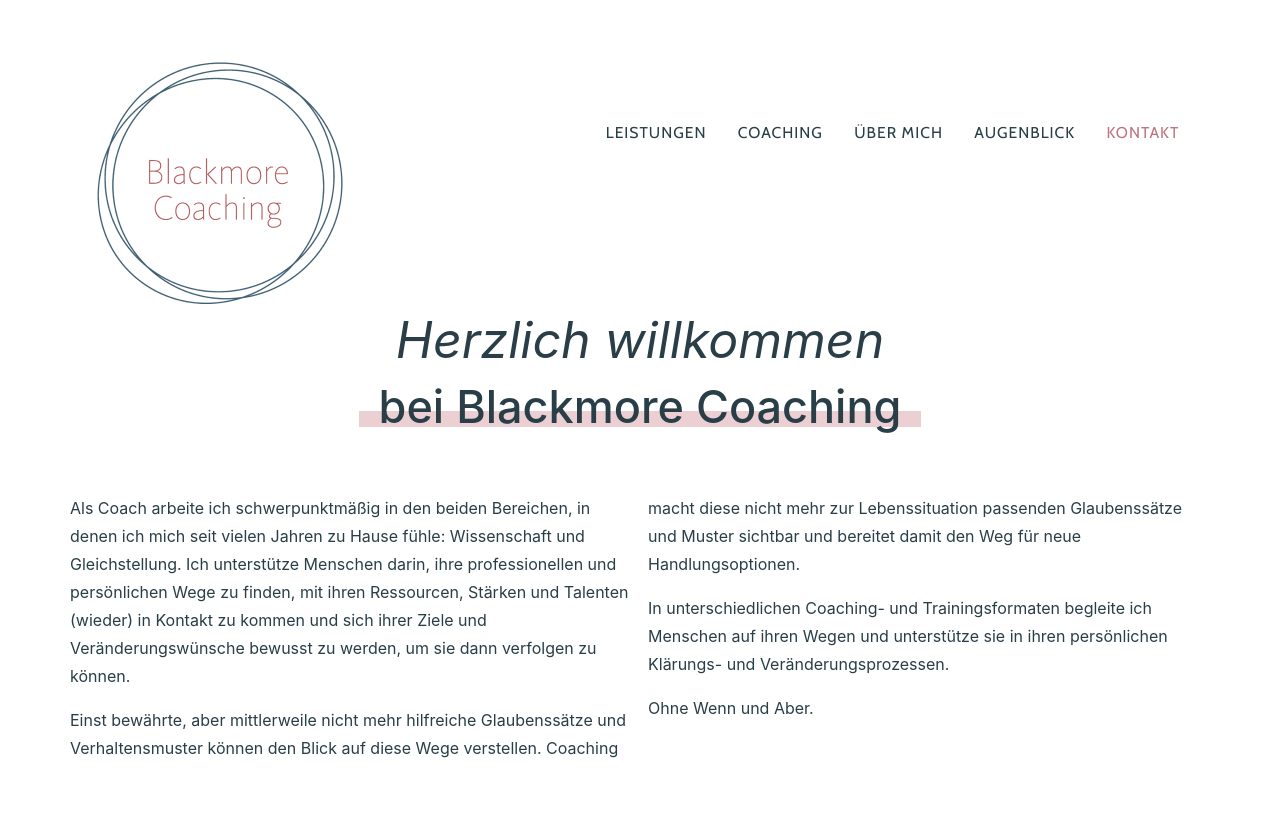
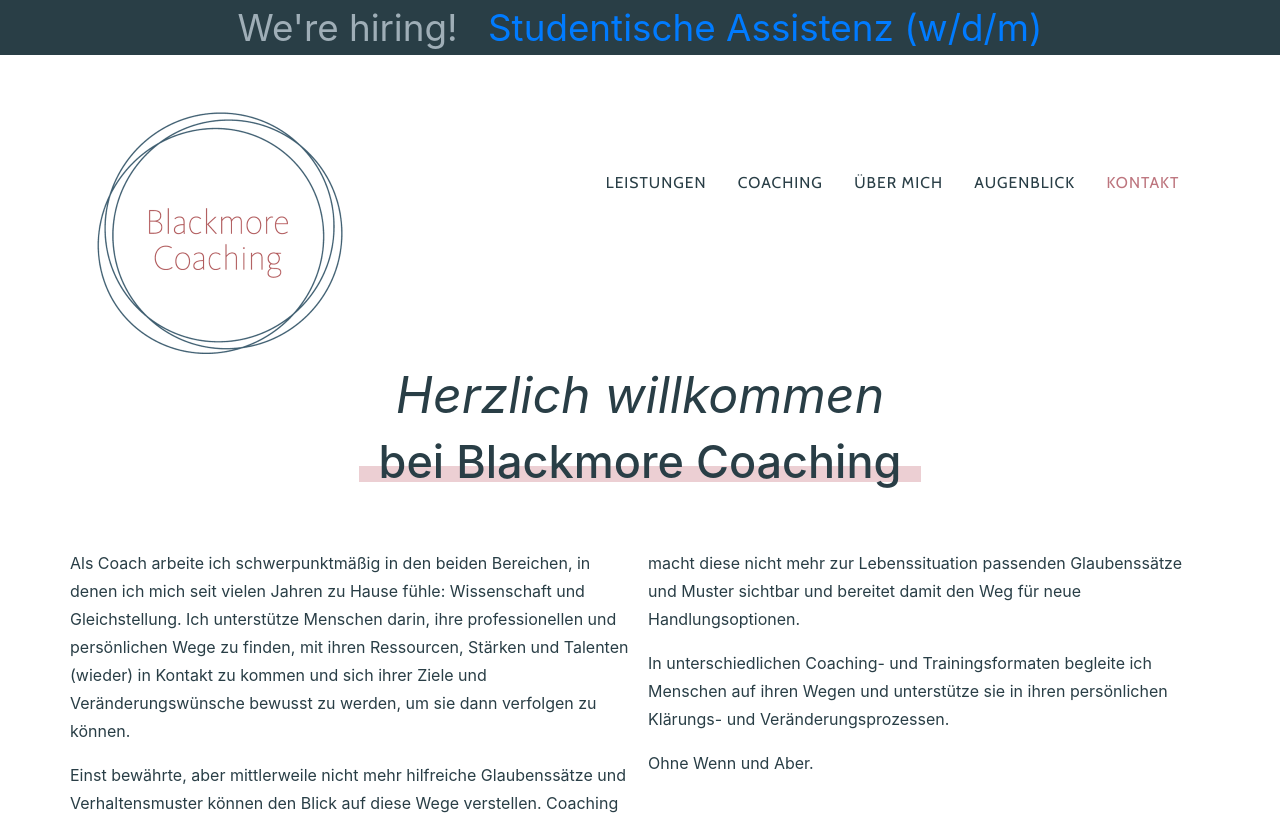
Before and after one commit to blackmore/blackmore-coaching, a website with bundled scripts: page index.html in a window 1280 px wide. Shown: the top 820 px of the page. Built offline with nearby package versions, Linux system fonts and the light colour scheme; a web font is replaced by a local one.

Commit message:
add announcement header

```diff
--- a/index.html
+++ b/index.html
@@ -24,9 +24,9 @@
   <link href="css/agency.min.css" rel="stylesheet">
 
 </head>
-<!-- <div class="announcement">
-  <div>We're hiring!<a href="./public/Studentische-Assistenz.pdf"  target="_blank">- Studentische Assistenz (w/d/m) -</a></div>
-</div> -->
+<div class="announcement">
+  <div>We're hiring! <a href="./public/Studentische-Assistenz.pdf"  target="_blank">Studentische Assistenz (w/d/m)</a></div>
+</div>
 
 <body id="page-top">
 
--- a/package.json
+++ b/package.json
@@ -40,6 +40,7 @@
         "gulp-plumber": "^1.2.1",
         "gulp-rename": "1.4.0",
         "gulp-sass": "4.0.2",
-        "gulp-uglify": "3.0.1"
+        "gulp-uglify": "3.0.1",
+        "gulp-util": "^3.0.8"
     }
 }
--- a/scss/announcement.scss
+++ b/scss/announcement.scss
@@ -3,7 +3,7 @@
   height: 100%;
   text-align: center;
   width: 100%;
-  background: $dark-blue;
+  background: #293e46;
   color: white;
   margin: 0;
   padding: 10px 0;
@@ -13,7 +13,7 @@
 .announcement div {
   margin: 10px,0;
   font-size: 1.3em;
-  color: $gray-blue;
+  color: #9faeb7;
 }
 
 .announcement a:hover {
```
Also changed, not shown: css/agency.css, css/agency.min.css, css/announcement.min.css, 1 other file.
